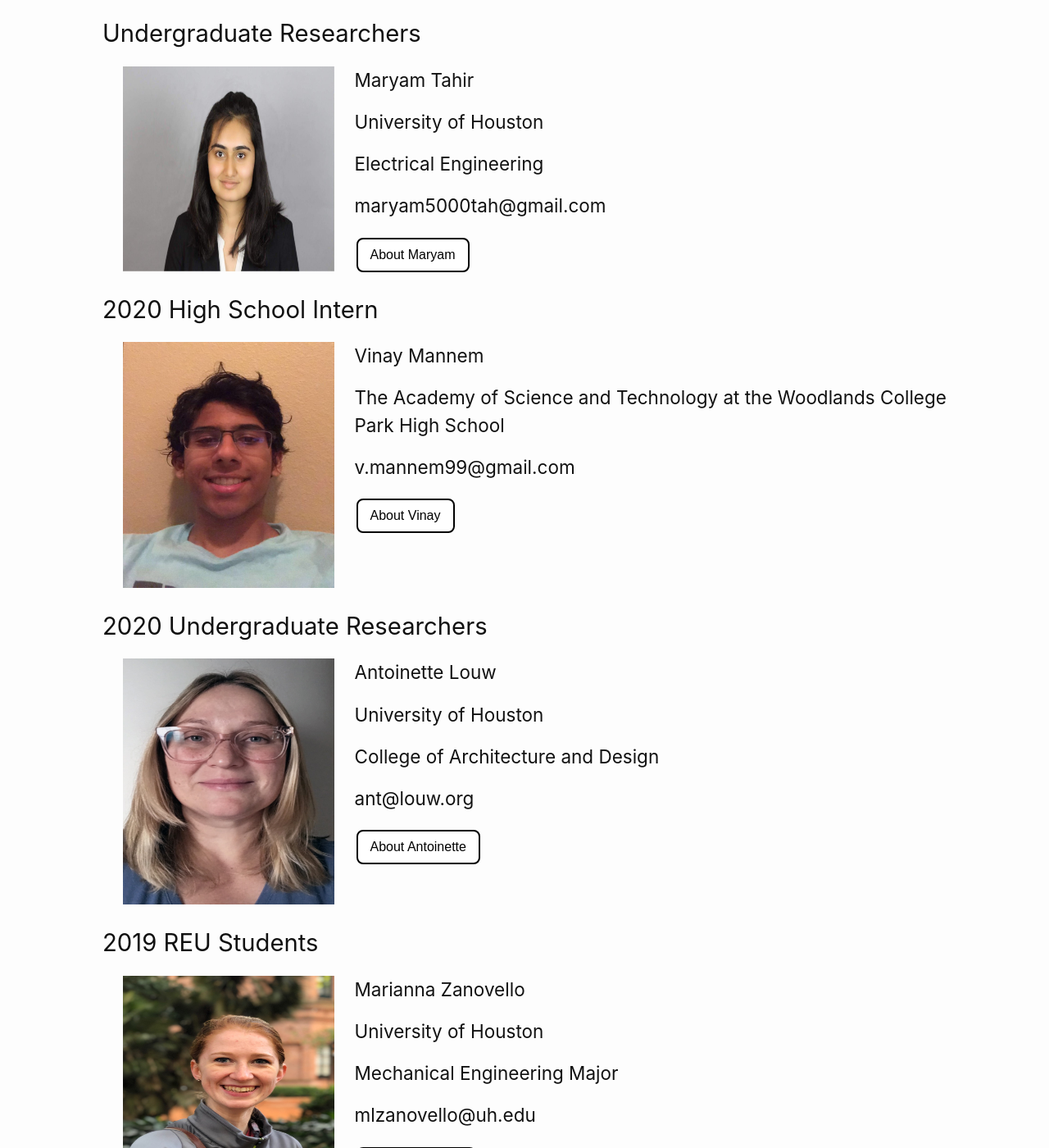
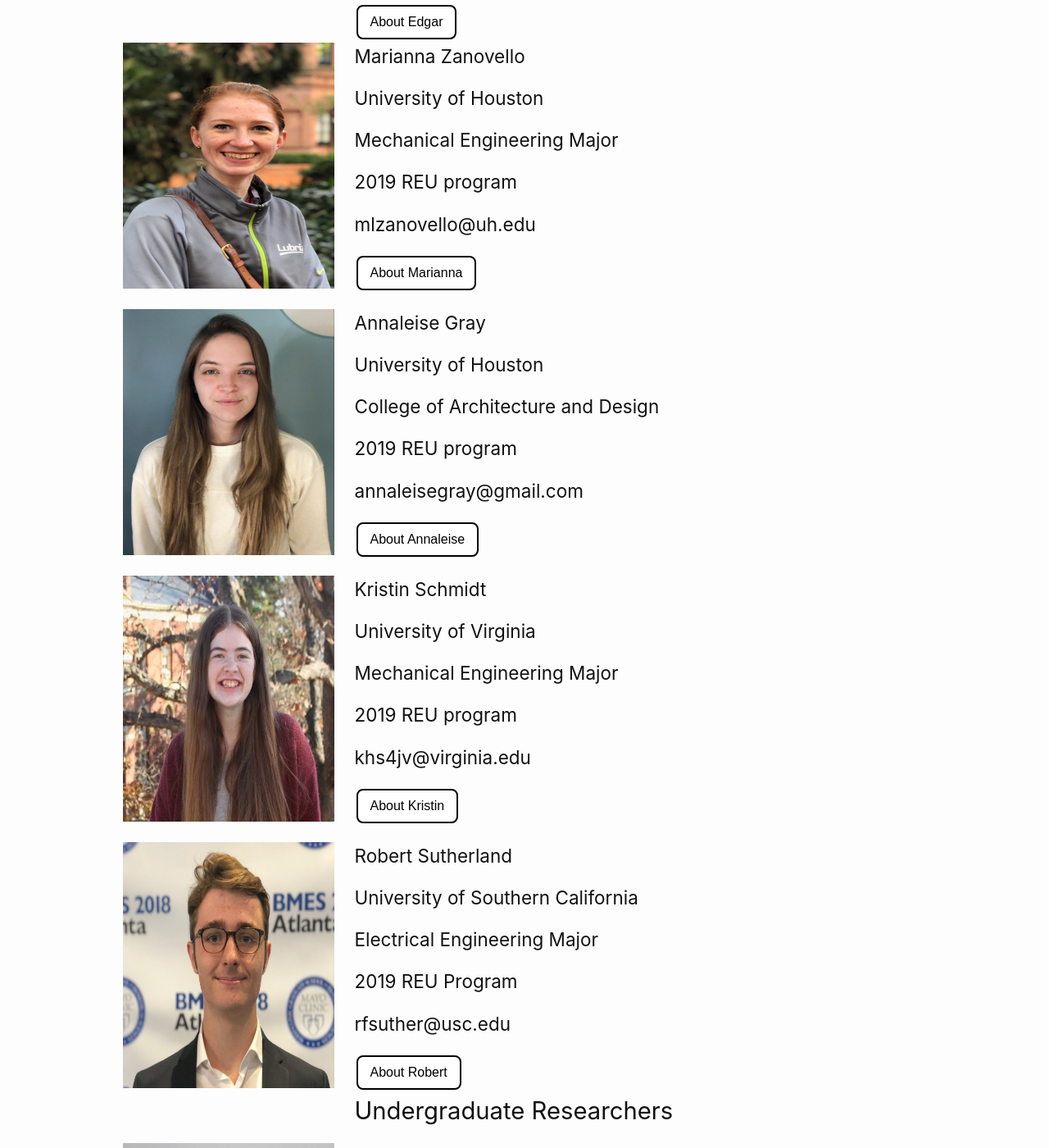
Before and after one commit to arcraik/neuroexo-website, a Jekyll site: the page built from people.md, in a window 1280 px wide and 1400 px high, scrolled down 3729 px. Shown: the whole window at 82% size. Built offline with Jekyll 4.4.1, drawn with Linux system fonts in a browser that asks for light colours; some of the changed text lies outside the part shown.

Commit message:
Update people.md

```diff
--- a/people.md
+++ b/people.md
@@ -76,7 +76,8 @@ title: People
 <img class="peoplepic" src="/photos/ArCraik.jpg" alt="Alexander Craik" width="200" height="300"/>
 <h4>Alexander Craik MSEE</h4>
 
-<h4>PhD Student, Graduate Research Assistant</h4>
+<h4>Doctoral Candidate, Electrical and Computer Engineering</h4>
+<h4>Graduate Research Assistant</h4>
 <h4>arcraik@uh.edu</h4>
 <!-- Trigger/Open The Modal -->
 <button class="modal-button" href="#arcraik">About Alex</button>
@@ -108,7 +109,8 @@ title: People
 <img class="peoplepic" src="/photos/jj.jpg" alt="Juan Jose Gonzalez Espana" width="200" height="300" />
 <h4>Juan Jose Gonzalez Espana, MSEE</h4>
 
-<h4>PhD Student, Graduate Research Assistant</h4>
+<h4>PhD Student, Electrical and Computer Engineering</h4>
+<h4>Graduate Research Assistant</h4>
 <h4>jgonz220@central.uh.edu</h4>
 <!-- Trigger/Open The Modal -->
 <button class="modal-button" href="#jj">About Juan Jose</button>
@@ -139,8 +141,8 @@ title: People
 <div>
 <img class="peoplepic" src="/photos/Ayman.jpg" alt="Ayman Alamir" width="200" height="300"/>
 <h4>Ayman Alamir, MS</h4>
-
-<h4>PhD Student, Graduate Research Assistant</h4>
+<h4>PhD Student, Biomedical Engineering</h4>
+<h4>Graduate Research Assistant</h4>
 <h4>asalamir@uh.edu</h4>
 <!-- Trigger/Open The Modal -->
 <button class="modal-button" href="#ayman">About Ayman</button>
@@ -200,7 +202,7 @@ title: People
 
 
 
-<h3>2020 REU Students</h3>
+<h3>REU Students</h3>
 
 
 <div>
@@ -208,6 +210,7 @@ title: People
 <h4>Niell Gorman</h4>
 <h4>University of Houston</h4>
 <h4>College of Architecture and Design</h4>
+<h4>2020 - Present REU program</h4>
 <h4>nbgorman@uh.edu</h4>
 
 <button class="modal-button" href="#ngorman">About Niell</button>
@@ -232,7 +235,8 @@ title: People
 <h4>Kameron Moore</h4>
 
 <h4>Arizona State University</h4>
-<h4>B.S.E. Biomedical Engineering and B.A. Spanish Linguistics</h4>
+<h4>Biomedical Engineering and Spanish Linguistics</h4>
+<h4>2020 REU program</h4>
 <h4>kjmoore8@asu.edu</h4>
 <!-- Trigger/Open The Modal -->
 <button class="modal-button" href="#KMoore">About Kameron</button>
@@ -257,9 +261,9 @@ title: People
 <div>
 <img class="peoplepic" src="/photos/erguzman.jpg" alt="Edgar Guzman" width="200" height="300"/>
 <h4>Edgar Guzman</h4>
-
 <h4>California State Polytechnic University, Pomona</h4>
-<h4>Double Major: Computer Engineering and Electrical Engineering</h4>
+<h4>Computer Engineering and Electrical Engineering</h4>
+<h4>2020 REU program</h4>
 <h4>Minor: Mathematics</h4>
 <h4>erguzman@cpp.edu</h4>
 <!-- Trigger/Open The Modal -->
@@ -288,103 +292,13 @@ read brains signals and translate them into robotic (rehabilitation robotics) mo
 
 
 
-<br>
-<h3>Undergraduate Researchers</h3>
-<div>
-<img class="peoplepic" src="/photos/maryam.png" alt="Maryam Tahir" width="200" height="250"/>
-<h4>Maryam Tahir</h4>
-
-<h4>University of Houston</h4>
-<h4>Electrical Engineering</h4>
-<h4>maryam5000tah@gmail.com</h4>
-<!-- Trigger/Open The Modal -->
-<button class="modal-button" href="#Maryam">About Maryam</button>
-
-<!-- The Modal -->
-<div id="Maryam" class="modal">
-
-  <!-- Modal content -->
- <div class="modal-content">
-    <div class="modal-header">
-      <span class="close">×</span>
-      <h2>Maryam Tahir</h2>
-    </div>
-    <div class="modal-body">
-        <img class="content peoplepic" src="/photos/maryam.png" alt="Maryam Tahir" width="200" height="250"/>
-      <div><p class="content">Maryam Tahir is a Junior Electrical Engineering Major at the University of Houston. She plans to graduate in Fall 2022. She transferred from LoneStar College where she was part of the Honors College Chancellor's Fellows Program. She also served as secretary of the 'Student of Diverse Abilities' organization where she raised awareness for different disabilities and strived to make the campus more accessible. She was also a participant of the REU 2020 program at UH where she investigated the effect of music on performance during a working memory task. Currently, she is part of the Society of Women Engineers at UH and is a CRLA certified professional tutor at LoneStar College, where she tutors students in Math and Science subjects. In the future, she is interested in becoming more involved in research in the field of medicine and engineering, learning about prosthesis, neurotechnologies, robotics, and medical devices.</p></div>
-     </div>
-  </div>
-
-</div>
-</div>
-
-
-
-
-
-
-<h3>2020 High School Intern</h3>
-<div>
-<img class="peoplepic" src="/photos/VMannem.jpg" alt="Vinay Mannem" width="200" height="300"/>
-<h4>Vinay Mannem</h4>
-
-<h4>The Academy of Science and Technology at the Woodlands College Park High School</h4>
-<h4>v.mannem99@gmail.com</h4>
-<!-- Trigger/Open The Modal -->
-<button class="modal-button" href="#VMannem">About Vinay</button>
-
-<!-- The Modal -->
-<div id="VMannem" class="modal">
-
-  <!-- Modal content -->
- <div class="modal-content">
-    <div class="modal-header">
-      <span class="close">×</span>
-      <h2>Vinay Mannem, High School Intern</h2>
-    </div>
-    <div class="modal-body">
-        <img class="content peoplepic" src="/photos/VMannem.jpg" alt="Vinay Mannem" width="200" height="300"/>
-      <div><p class="content">My name is Vinay Mannem and I am a rising senior at The Academy of Science and Technology at the Woodlands College Park High School. I am a high school intern working on the NeuroExo project at the University of Houston BRAIN Center. I am an active programming member on my school's robotics team 1477 Texas Torque and I play varsity tennis. In my free time, I tutor elementary and middle school students and work on my other science fair projects. Through science fair, I have worked on developing a belt to assist blind people during commutes through ultrasound and GPS technologies as well as a smart sole to predict foot injuries using pressure sensing data and machine learning to predict diabetes. I also am a member of my school DECA business club. </p></div>
-     </div>
-  </div>
-</div>
-</div>
-<h3>2020 Undergraduate Researchers</h3>
-<div>
-  <img class="peoplepic" src="/photos/antoin.jpg" alt="Antoinette Louw" width="200" height="300"/>
-  <h4>Antoinette Louw</h4>
-
-  <h4>University of Houston </h4>
-  <h4>College of Architecture and Design</h4>
-  <h4>ant@louw.org</h4>
-  <!-- Trigger/Open The Modal -->
-  <button class="modal-button" href="#alouw">About Antoinette</button>
-
-  <!-- The Modal -->
-  <div id="alouw" class="modal">
-
-    <!-- Modal content -->
-   <div class="modal-content">
-      <div class="modal-header">
-        <span class="close">×</span>
-        <h2>Antoinette Louw</h2>
-      </div>
-      <div class="modal-body">
-        <img class="content peoplepic" src="/photos/antoin.jpg" alt="Antoinette Louw" width="200" height="300"/>
-        <div><p class="content"> </p></div>
-      </div>
-  </div>
-
-  </div>
-</div>
-<br>
-<h3>2019 REU Students</h3>
 <div>
   <img class="peoplepic" src="/photos/MZanovello.JPG" alt="Marianna Zanovello" width="200" height="300"/>
   <h4>Marianna Zanovello</h4>
 
   <h4>University of Houston</h4>
   <h4>Mechanical Engineering Major</h4>
+  <h4>2019 REU program</h4>
   <h4>mlzanovello@uh.edu</h4>
   <!-- Trigger/Open The Modal -->
   <button class="modal-button" href="#mlzanovello">About Marianna</button>
@@ -412,6 +326,7 @@ read brains signals and translate them into robotic (rehabilitation robotics) mo
 
   <h4>University of Houston</h4>
   <h4>College of Architecture and Design</h4>
+  <h4>2019 REU program</h4>
   <h4>annaleisegray@gmail.com</h4>
   <!-- Trigger/Open The Modal -->
   <button class="modal-button" href="#annaleise">About Annaleise</button>
@@ -441,6 +356,7 @@ read brains signals and translate them into robotic (rehabilitation robotics) mo
 
   <h4>University of Virginia </h4>
   <h4>Mechanical Engineering Major</h4>
+  <h4>2019 REU program</h4>
   <h4>khs4jv@virginia.edu</h4>
   <!-- Trigger/Open The Modal -->
   <button class="modal-button" href="#kschmidt">About Kristin</button>
@@ -469,6 +385,7 @@ read brains signals and translate them into robotic (rehabilitation robotics) mo
 
   <h4>University of Southern California</h4>
   <h4>Electrical Engineering Major</h4>
+  <h4>2019 REU Program</h4>
   <h4>rfsuther@usc.edu</h4>
   <!-- Trigger/Open The Modal -->
   <button class="modal-button"  href="#rsutherland">About Robert</button>
@@ -491,12 +408,107 @@ read brains signals and translate them into robotic (rehabilitation robotics) mo
   </div>
 
 
+
+
+
+
+
+
+<br>
+<h3>Undergraduate Researchers</h3>
+<div>
+<img class="peoplepic" src="/photos/maryam.png" alt="Maryam Tahir" width="200" height="250"/>
+<h4>Maryam Tahir</h4>
+<h4>University of Houston</h4>
+<h4>Electrical Engineering</h4>
+<h4>2020 Independent Study</h4>
+<h4>maryam5000tah@gmail.com</h4>
+<!-- Trigger/Open The Modal -->
+<button class="modal-button" href="#Maryam">About Maryam</button>
+
+<!-- The Modal -->
+<div id="Maryam" class="modal">
+
+  <!-- Modal content -->
+ <div class="modal-content">
+    <div class="modal-header">
+      <span class="close">×</span>
+      <h2>Maryam Tahir</h2>
+    </div>
+    <div class="modal-body">
+        <img class="content peoplepic" src="/photos/maryam.png" alt="Maryam Tahir" width="200" height="250"/>
+      <div><p class="content">Maryam Tahir is a Junior Electrical Engineering Major at the University of Houston. She plans to graduate in Fall 2022. She transferred from LoneStar College where she was part of the Honors College Chancellor's Fellows Program. She also served as secretary of the 'Student of Diverse Abilities' organization where she raised awareness for different disabilities and strived to make the campus more accessible. She was also a participant of the REU 2020 program at UH where she investigated the effect of music on performance during a working memory task. Currently, she is part of the Society of Women Engineers at UH and is a CRLA certified professional tutor at LoneStar College, where she tutors students in Math and Science subjects. In the future, she is interested in becoming more involved in research in the field of medicine and engineering, learning about prosthesis, neurotechnologies, robotics, and medical devices.</p></div>
+     </div>
+  </div>
+
 </div>
-<h3>High School Research Intern</h3>
+</div>
+
+<div>
+  <img class="peoplepic" src="/photos/antoin.jpg" alt="Antoinette Louw" width="200" height="300"/>
+  <h4>Antoinette Louw</h4>
+
+  <h4>University of Houston </h4>
+  <h4>College of Architecture and Design</h4>
+  <h4>ant@louw.org</h4>
+  <!-- Trigger/Open The Modal -->
+  <button class="modal-button" href="#alouw">About Antoinette</button>
+
+  <!-- The Modal -->
+  <div id="alouw" class="modal">
+
+    <!-- Modal content -->
+   <div class="modal-content">
+      <div class="modal-header">
+        <span class="close">×</span>
+        <h2>Antoinette Louw</h2>
+      </div>
+      <div class="modal-body">
+        <img class="content peoplepic" src="/photos/antoin.jpg" alt="Antoinette Louw" width="200" height="300"/>
+        <div><p class="content"> </p></div>
+      </div>
+  </div>
+  </div>
+</div>
+
+
+
+
+
+<h3>High School Interns</h3>
+<div>
+<img class="peoplepic" src="/photos/VMannem.jpg" alt="Vinay Mannem" width="200" height="300"/>
+<h4>Vinay Mannem</h4>
+<h4>The Academy of Science and Technology at the Woodlands College Park High School</h4>
+<h4>2020 High School Internship Program</h4>
+<h4>v.mannem99@gmail.com</h4>
+<!-- Trigger/Open The Modal -->
+<button class="modal-button" href="#VMannem">About Vinay</button>
+
+<!-- The Modal -->
+<div id="VMannem" class="modal">
+
+  <!-- Modal content -->
+ <div class="modal-content">
+    <div class="modal-header">
+      <span class="close">×</span>
+      <h2>Vinay Mannem, High School Intern</h2>
+    </div>
+    <div class="modal-body">
+        <img class="content peoplepic" src="/photos/VMannem.jpg" alt="Vinay Mannem" width="200" height="300"/>
+      <div><p class="content">My name is Vinay Mannem and I am a rising senior at The Academy of Science and Technology at the Woodlands College Park High School. I am a high school intern working on the NeuroExo project at the University of Houston BRAIN Center. I am an active programming member on my school's robotics team 1477 Texas Torque and I play varsity tennis. In my free time, I tutor elementary and middle school students and work on my other science fair projects. Through science fair, I have worked on developing a belt to assist blind people during commutes through ultrasound and GPS technologies as well as a smart sole to predict foot injuries using pressure sensing data and machine learning to predict diabetes. I also am a member of my school DECA business club. </p></div>
+     </div>
+  </div>
+</div>
+</div>
+
+
+
 <div>
   <img class="peoplepic" src="/photos/rliu.jpg" alt="Ruofan Liu" width="200" height="300"/>
   <h4>Ruofan Liu</h4>
   <h4>Carnegie Vanguard High School</h4>
+  <h4>2019-2020 High School Internship Program</h4>
   <h4>rliu17@uh.edu</h4>
 </div>
 
```
